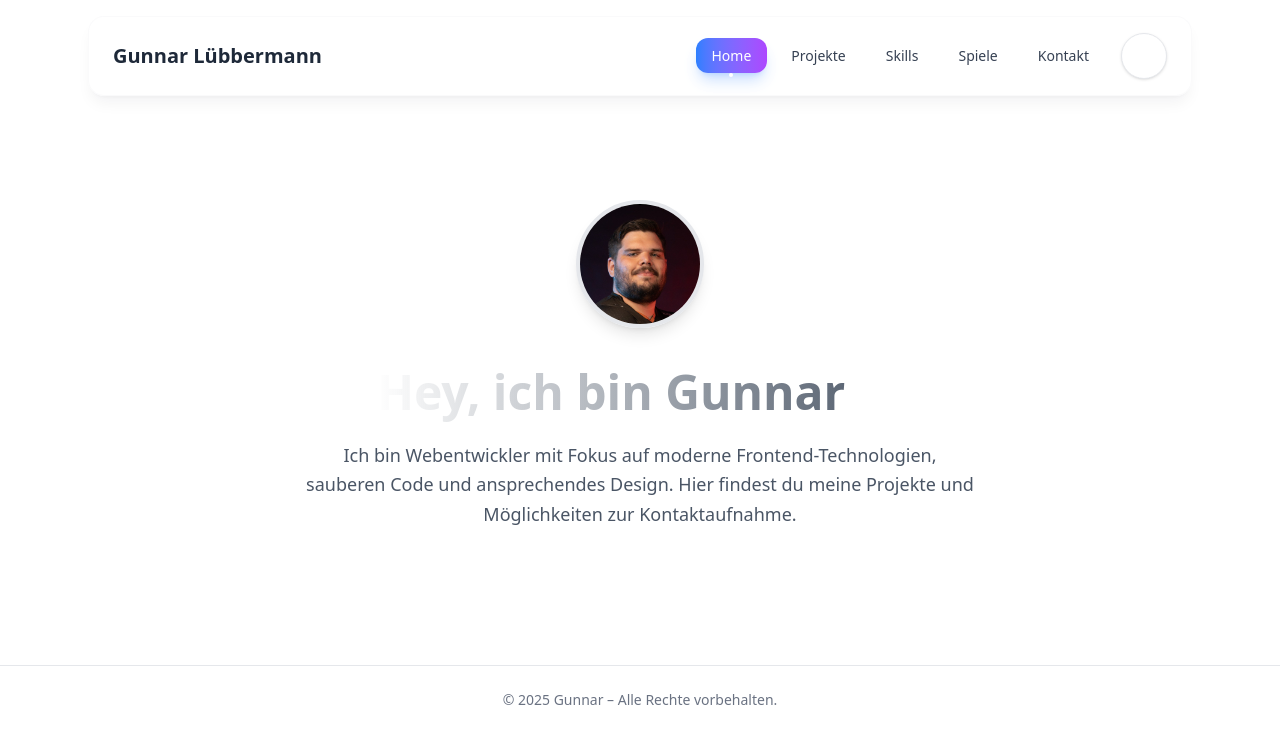
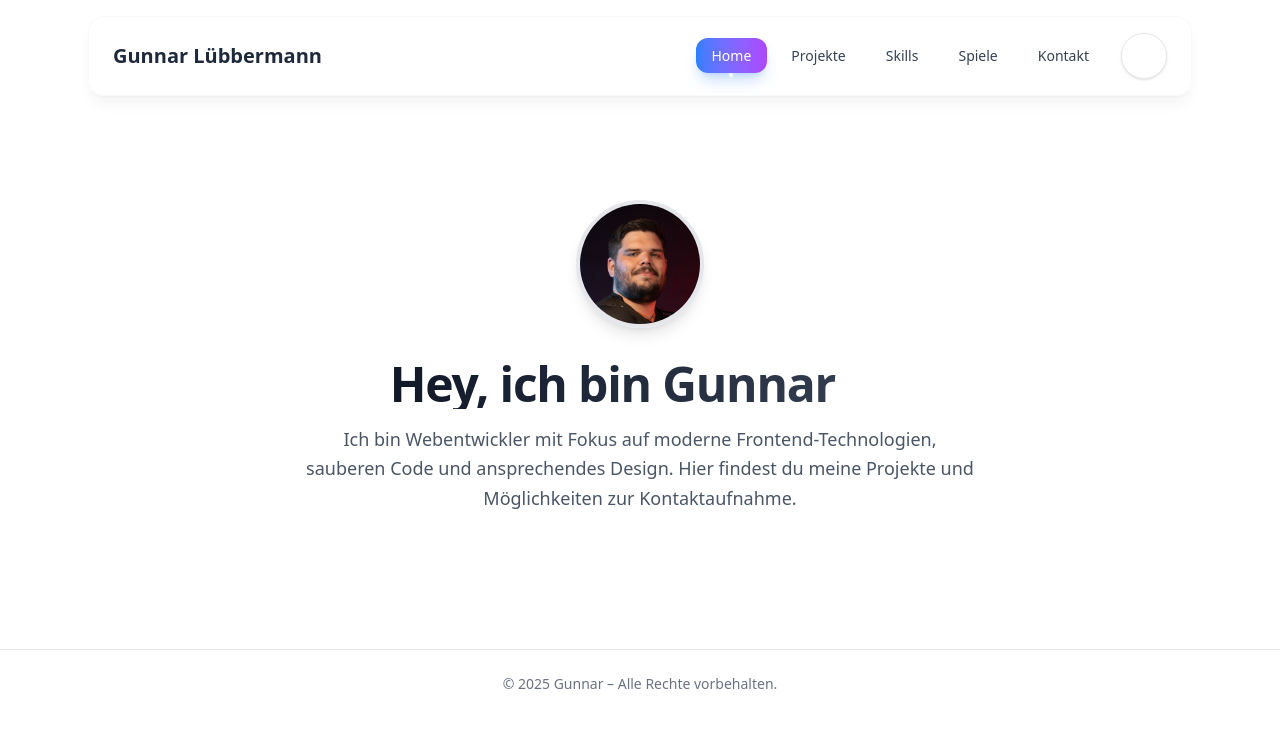
Before and after one commit to GunnarLuebbermann/my-portfolio, a Next.js app: page / in a window 1280 px wide. Shown: the top 744 px of the page. Built offline with nearby package versions, Linux system fonts and the light colour scheme.

Commit message:
fix wavinghand + lesbarkeit

```diff
--- a/app/components/wavingHand.tsx
+++ b/app/components/wavingHand.tsx
@@ -1,20 +1,16 @@
 "use client";
-
 import { motion } from "framer-motion";
+import { useEffect, useState } from "react";
 
 export default function WavingHand() {
+  const [mounted, setMounted] = useState(false);
+  useEffect(() => setMounted(true), []);
+  if (!mounted) return <span className="text-2xl">👋</span>;
+
   return (
     <motion.span
-            animate={{
-                rotate: [0, 20, -10, 20, -5, 15, 0],
-                scale: [1, 1.1, 1, 1.1, 1, 1.05, 1]
-            }}
-            transition={{
-                repeat: Infinity,
-                duration: 2.5,
-                ease: "easeInOut",
-                repeatDelay: 1
-            }}
+      animate={{ rotate: [0, 20, -10, 20, -5, 15, 0], scale: [1, 1.1, 1, 1.1, 1, 1.05, 1] }}
+      transition={{ repeat: Infinity, duration: 2.5, ease: "easeInOut", repeatDelay: 1 }}
       className="inline-block text-2xl sm:text-3xl md:text-4xl cursor-default select-none"
       style={{ transformOrigin: "70% 70%" }}
     >
--- a/app/page.tsx
+++ b/app/page.tsx
@@ -45,10 +45,15 @@ export default function HomePage() {
 
       <motion.h1
         variants={itemVariants}
-        className="text-4xl md:text-5xl font-bold mb-4 bg-gradient-to-r from-foreground to-gray-600 bg-clip-text text-transparent py-2"
+        className="text-4xl md:text-5xl font-bold mb-4
+             bg-gradient-to-r from-gray-900 to-gray-700
+             dark:from-gray-100 dark:to-gray-400
+             bg-clip-text text-transparent
+             tracking-tight"
       >
         Hey, ich bin Gunnar <span className="text-foreground"><WavingHand /></span>
       </motion.h1>
+
 
       <motion.p
         variants={itemVariants}
```
Lines whose indentation alone changed are shown as unchanged.
